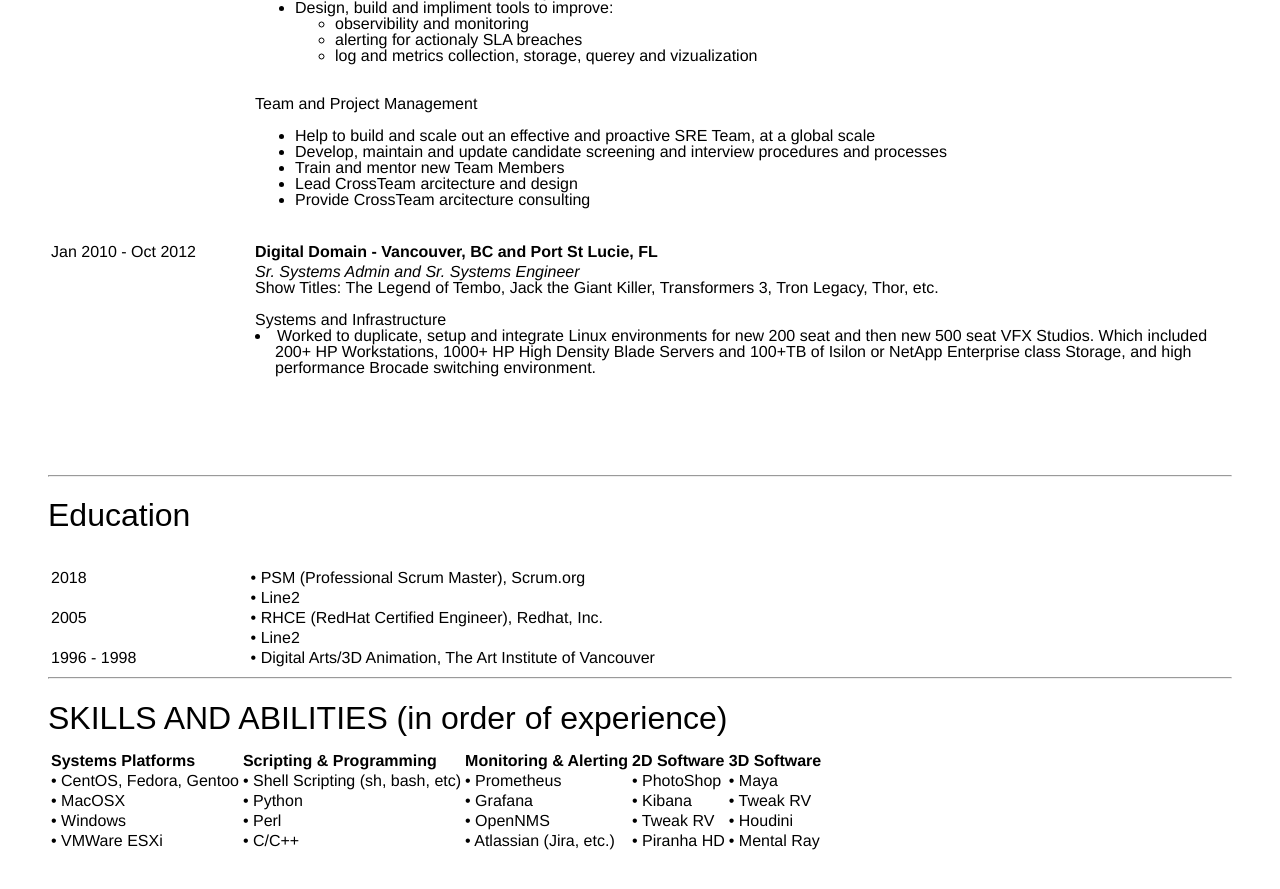
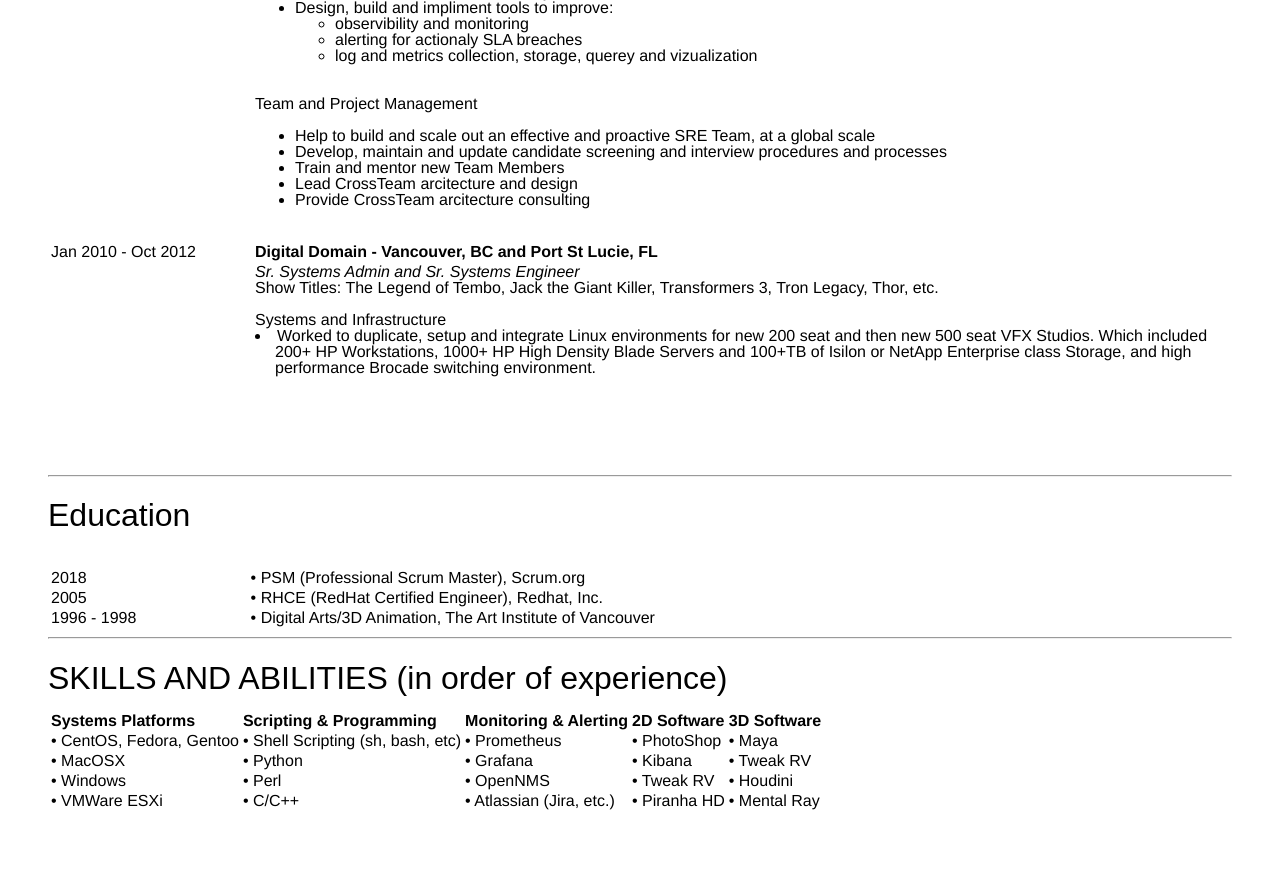
Before and after one commit to mpursley/mpursley.github.io, a Jekyll site: the page built from index_resume_short.md, in a window 1280 px wide and 900 px high, scrolled down 621 px. Shown: the top 889 px of the window. Built offline with Jekyll 4.4.1, drawn with Linux system fonts in a browser that asks for light colours; after the commit the page ends 1481 px from its top, so only the background shows below that.

Commit message:
Update index_resume_short.md

```diff
--- a/index_resume_short.md
+++ b/index_resume_short.md
@@ -101,9 +101,7 @@
 |&nbsp;&nbsp;&nbsp;&nbsp;&nbsp;&nbsp;&nbsp;&nbsp;&nbsp;&nbsp;&nbsp;&nbsp;&nbsp;&nbsp;&nbsp;&nbsp;&nbsp;&nbsp;&nbsp;&nbsp;&nbsp;&nbsp;&nbsp;&nbsp;&nbsp;&nbsp;&nbsp;&nbsp;&nbsp;&nbsp;&nbsp;&nbsp;&nbsp;&nbsp;&nbsp;&nbsp;&nbsp;&nbsp;&nbsp;&nbsp;&nbsp;&nbsp;&nbsp;&nbsp;                                   |   &nbsp;
 |---                                          	|---
 |2018  |  • PSM (Professional Scrum Master), Scrum.org
-|&nbsp;	             |  • Line2
 |2005	             |  • RHCE (RedHat Certified Engineer), Redhat, Inc.
-|&nbsp;	             |  • Line2 |
 |1996 - 1998  |  • Digital Arts/3D Animation, The Art Institute of Vancouver
 
 <hr>
```
